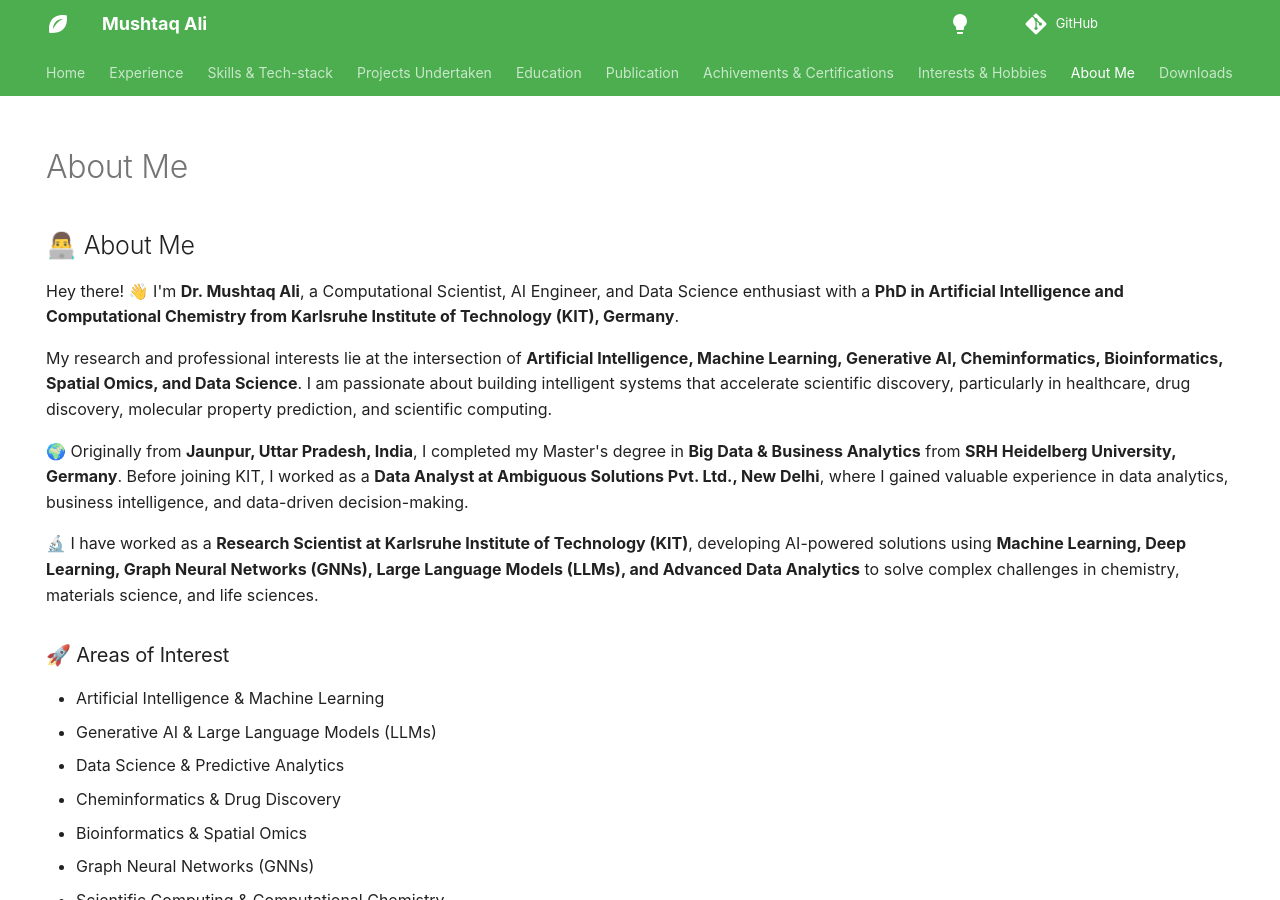
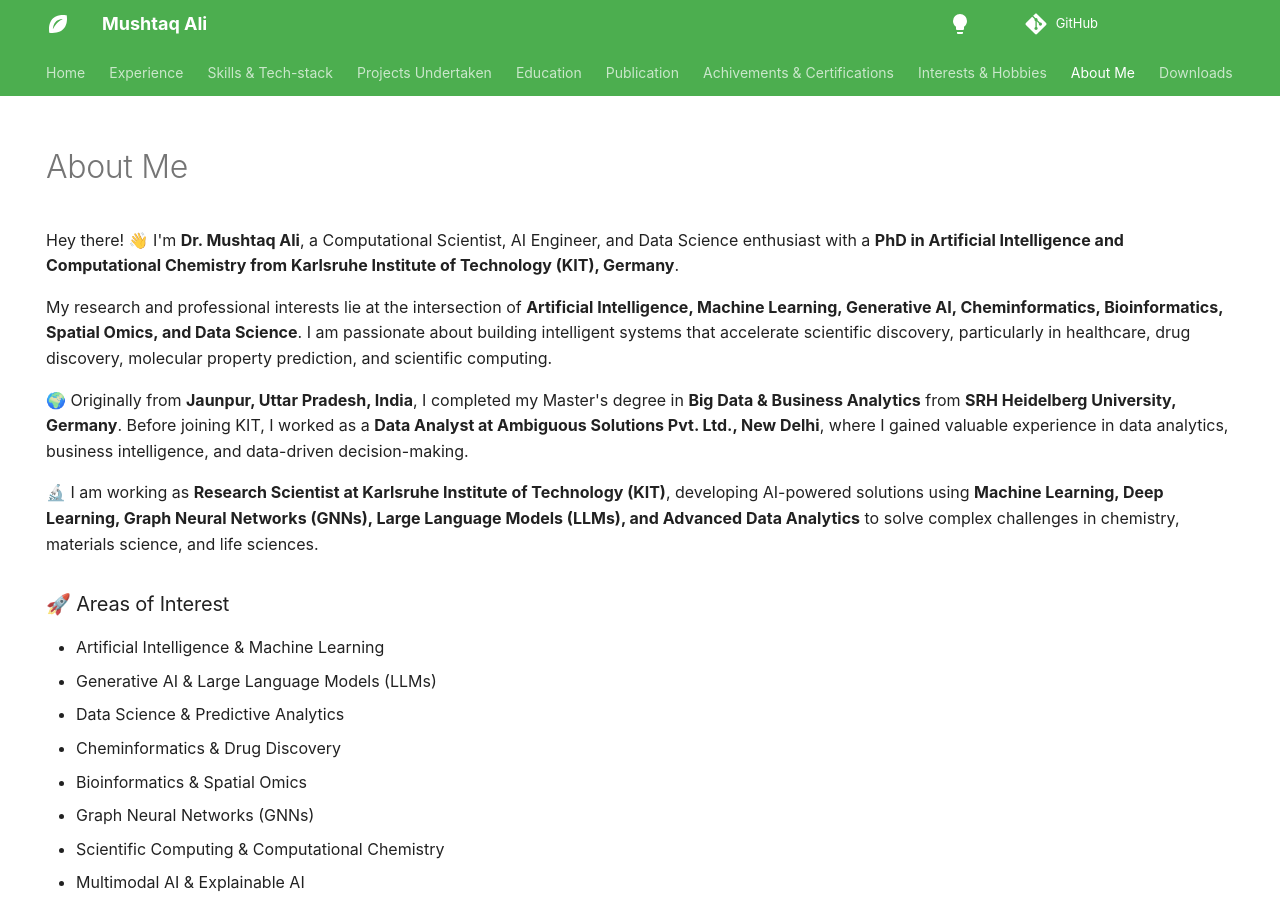
Before and after one commit to ali1810/Profile, an MkDocs documentation site: the page built from docs/about.md, in a window 1280 px wide and 900 px high. Built offline with MkDocs 1.6.1 and Material for MkDocs 9.7.7, drawn with Linux system fonts in a browser that asks for light colours; some web fonts are replaced.

Commit message:
Update about.md

```diff
--- a/docs/about.md
+++ b/docs/about.md
@@ -4,7 +4,6 @@ hide:
   - toc
 ---
 
-## 👨‍💻 About Me
 
 Hey there! 👋 I'm **Dr. Mushtaq Ali**, a Computational Scientist, AI Engineer, and Data Science enthusiast with a **PhD in Artificial Intelligence and Computational Chemistry from Karlsruhe Institute of Technology (KIT), Germany**.
 
@@ -12,7 +11,7 @@ My research and professional interests lie at the intersection of **Artificial I
 
 🌍 Originally from **Jaunpur, Uttar Pradesh, India**, I completed my Master's degree in **Big Data & Business Analytics** from **SRH Heidelberg University, Germany**. Before joining KIT, I worked as a **Data Analyst at Ambiguous Solutions Pvt. Ltd., New Delhi**, where I gained valuable experience in data analytics, business intelligence, and data-driven decision-making.
 
-🔬 I have worked as a **Research Scientist at Karlsruhe Institute of Technology (KIT)**, developing AI-powered solutions using **Machine Learning, Deep Learning, Graph Neural Networks (GNNs), Large Language Models (LLMs), and Advanced Data Analytics** to solve complex challenges in chemistry, materials science, and life sciences.
+🔬 I am working as **Research Scientist at Karlsruhe Institute of Technology (KIT)**, developing AI-powered solutions using **Machine Learning, Deep Learning, Graph Neural Networks (GNNs), Large Language Models (LLMs), and Advanced Data Analytics** to solve complex challenges in chemistry, materials science, and life sciences.
 
 ### 🚀 Areas of Interest
 
```
